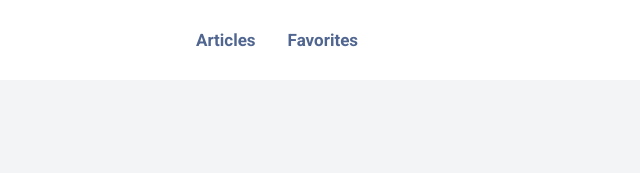
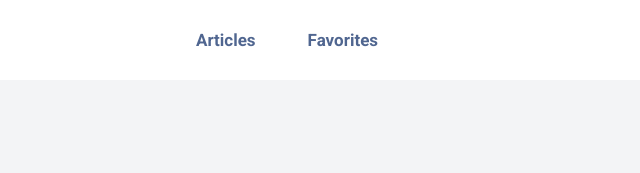
Before and after one commit to PROYECEZE/Quinta-Tarea, a plain HTML site: page index.html in a window 1280 px wide. Shown: the top 173 px of the page, 227-867 px from the left. Drawn offline with nearby package versions, Linux system fonts and the light colour scheme.

Commit message:
New PR feature/blogs completedd

```diff
--- a/index.html
+++ b/index.html
@@ -28,7 +28,7 @@
             </svg>
             </a>
         </div>
-        <nav class="flex space-x-8 font-roboto">
+        <nav class="flex space-x-8 font-roboto gap-5">
           <a href="#" class="hover:text-blue-700 text-darkBlue font-black text-postInfo"> Articles </a>
           <a href="#" class="hover:text-blue-700 text-darkBlue font-black text-postInfo"> Favorites </a>
         </nav>
```
